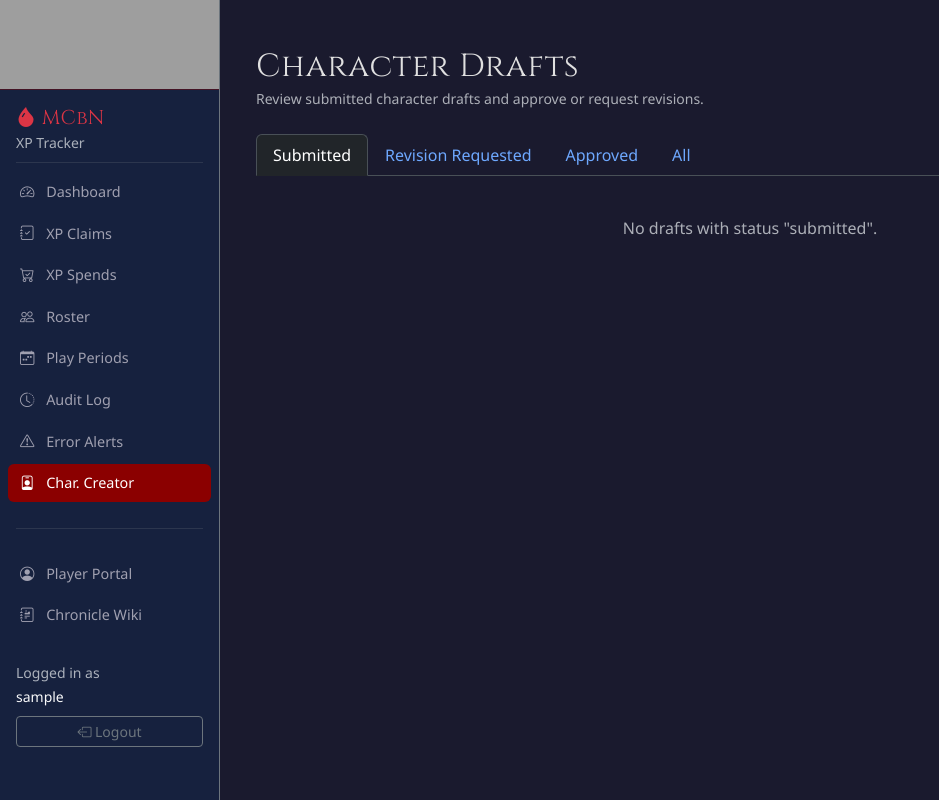
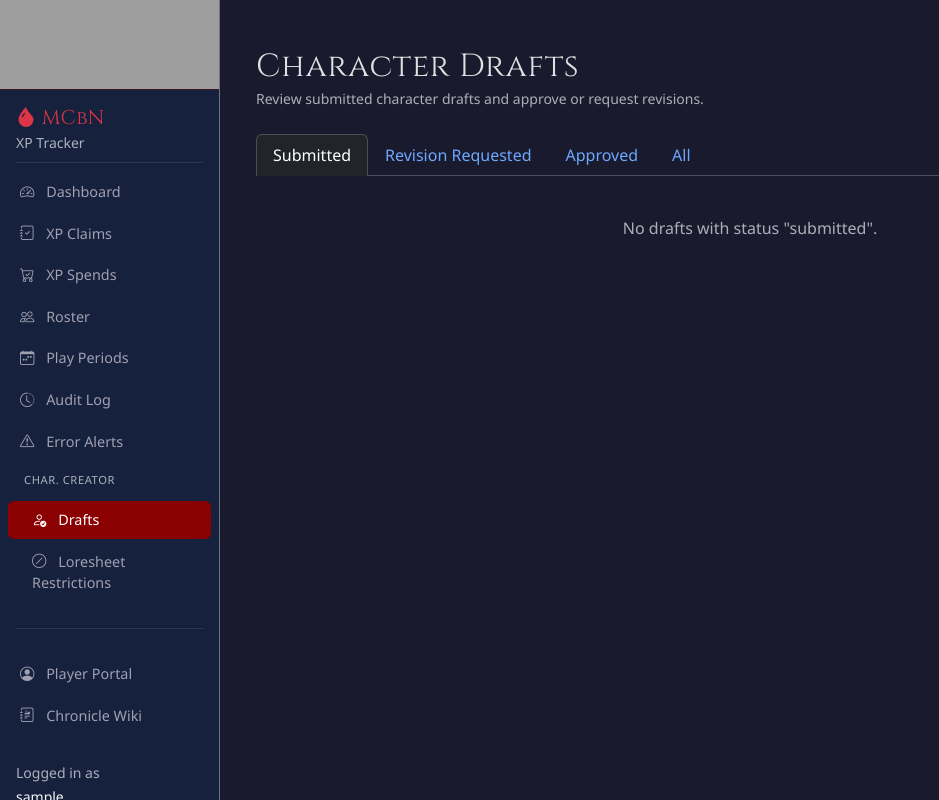
Before and after one commit to jkomg/mcbn-xp-tracker, a Flask app: page /cc-admin/drafts in a window 1280 px wide. Shown: the whole page, without its empty margins (0-939 px from the left). Run offline with Flask 3, Linux system fonts and the light colour scheme; the visitor is signed in with stand-in values (Sample User, id 1); parts of the project's set-up code (start-up, migrations or seed data) failed here and were passed over; some libraries are stand-ins or nearby versions; grey boxes are pictures that could not be loaded.

Commit message:
Move CC tools out of Settings; expand Char. Creator nav into Drafts + Loresheet Restrictions
Co-Authored-By: Claude Sonnet 4.6 <noreply@anthropic.com>

```diff
--- a/apps/web/app/templates/base.html
+++ b/apps/web/app/templates/base.html
@@ -116,9 +116,18 @@
                     </li>
                     {% if is_staff %}
                     <li class="nav-item">
-                        <a class="nav-link {% if request.endpoint and request.endpoint.startswith('cc_admin.') %}active{% endif %}"
+                        <span class="nav-link text-muted small text-uppercase ps-3" style="font-size:0.7rem;letter-spacing:.05em;pointer-events:none;">Char. Creator</span>
+                    </li>
+                    <li class="nav-item">
+                        <a class="nav-link ps-4 {% if request.endpoint == 'cc_admin.draft_list' or request.endpoint == 'cc_admin.draft_review' %}active{% endif %}"
+                           href="{{ url_for('cc_admin.draft_list') }}">
+                            <i class="bi bi-person-check"></i> <span>Drafts</span>
+                        </a>
+                    </li>
+                    <li class="nav-item">
+                        <a class="nav-link ps-4 {% if request.endpoint == 'cc_admin.loresheet_list' %}active{% endif %}"
                            href="{{ url_for('cc_admin.loresheet_list') }}">
-                            <i class="bi bi-person-badge"></i> <span>Char. Creator</span>
+                            <i class="bi bi-slash-circle"></i> <span>Loresheet Restrictions</span>
                         </a>
                     </li>
                     {% endif %}
```
Also changed, not shown: apps/web/app/templates/settings/index.html (+0 -19 lines), apps/web/tests/test_settings_wiki_sync_reset.py (+1 -1 lines).
